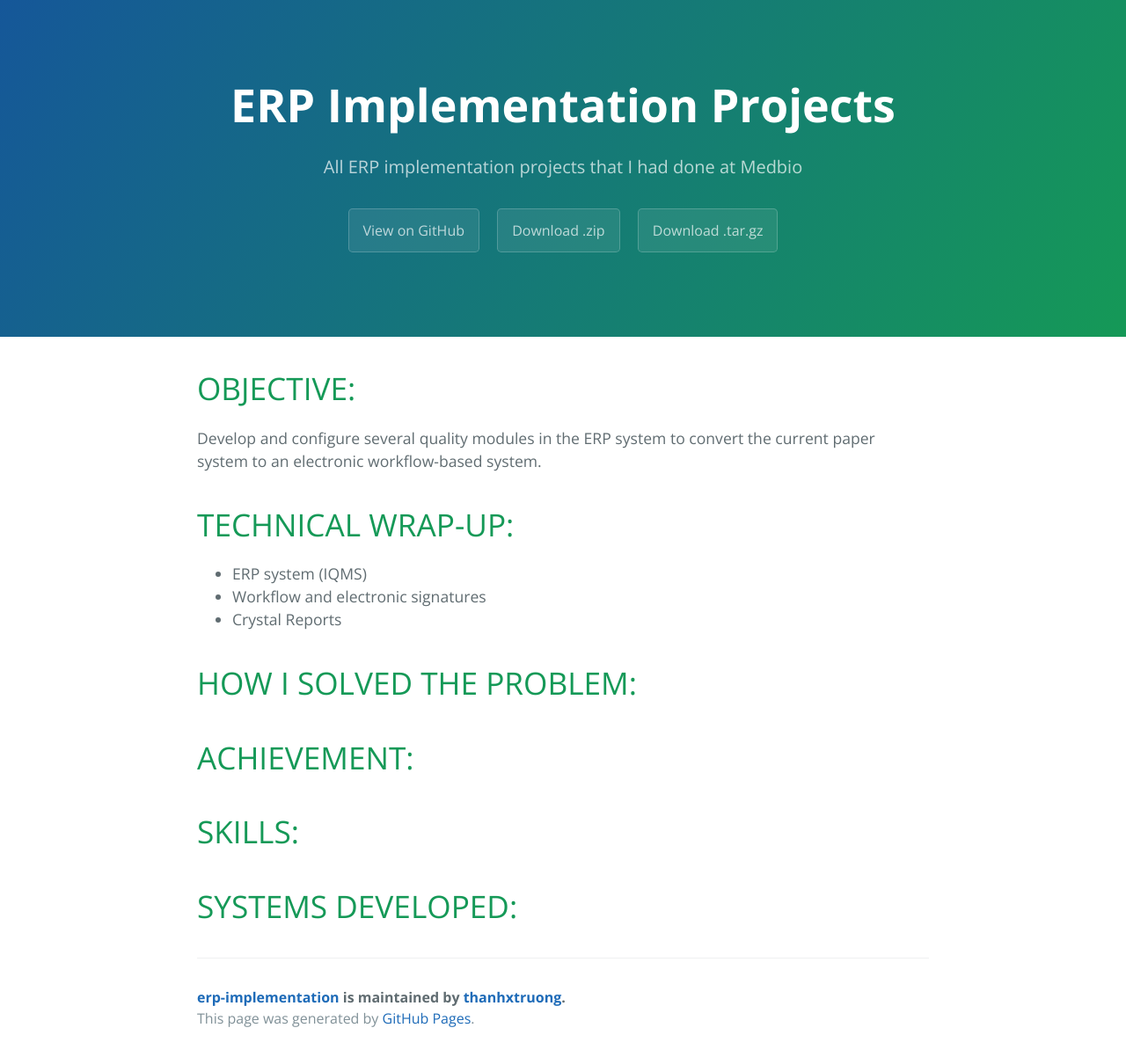
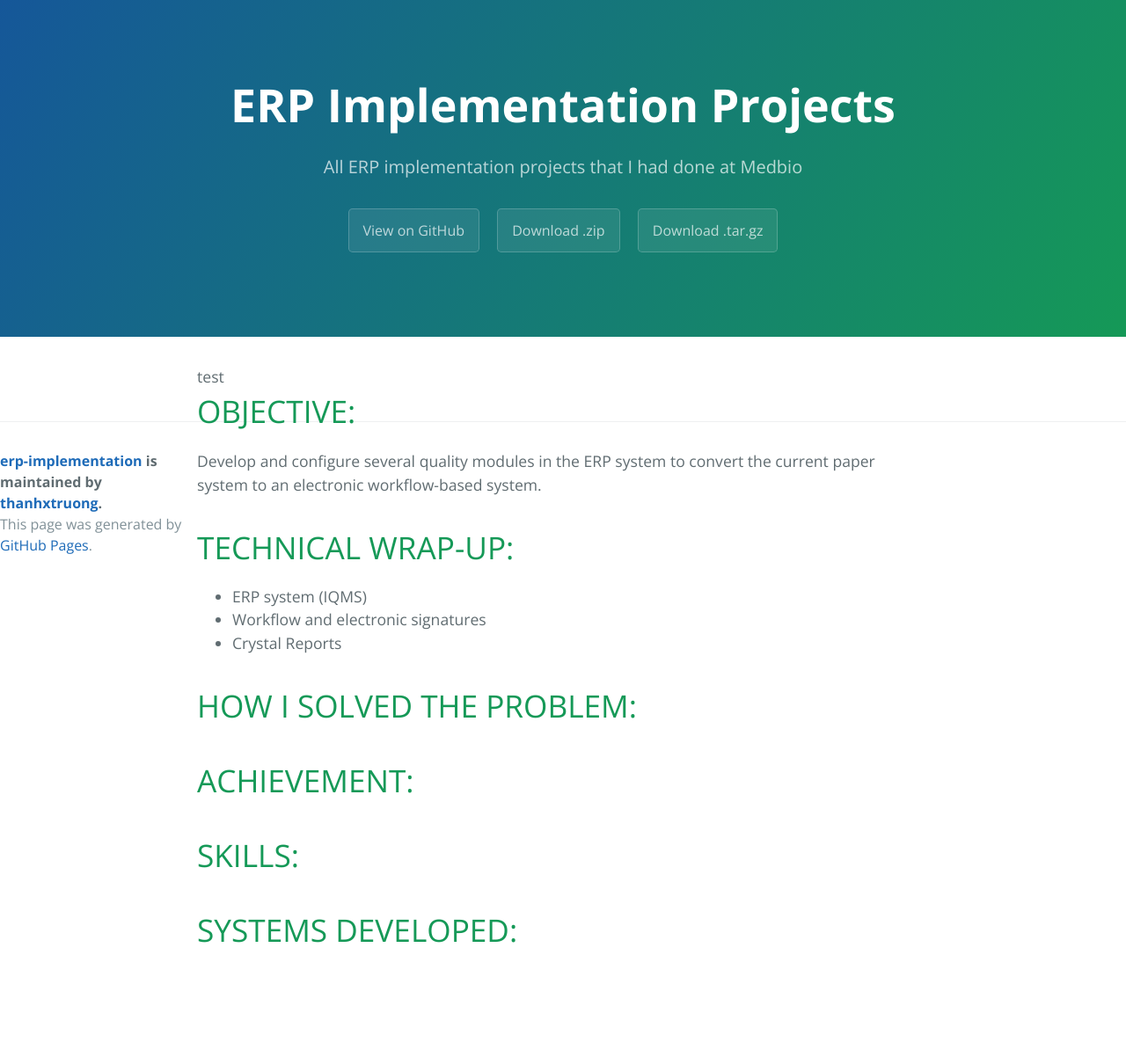
Before and after one commit to thanhxtruong/erp-implementation, a Jekyll site: the page built from docs/index.md, in a window 1280 px wide. Shown: the whole page at 88% size. Built offline with Jekyll 4.4.1, drawn with Linux system fonts in a browser that asks for light colours; our own code applies the rules of GitHub Pages for plain Markdown files; after the commit the page ends 1099 px from its top, so only the background shows below that.

Commit message:
Fixed aside layout

```diff
--- a/docs/_includes/aside.html
+++ b/docs/_includes/aside.html
@@ -1,3 +1,4 @@
-<aside class="aside">
-  {{ content }}
+<aside class="aside float-left">
+  this is a test
+  <!-- {{ content }} -->
 </aside>
--- a/docs/_layouts/default.html
+++ b/docs/_layouts/default.html
@@ -35,18 +35,23 @@
     </header>
 
     <main id="content" class="main-content" role="main">
-      <aside class="">
-        {% include aside.html %}
+      <section>
+        <aside>
+          <div>
+            test
+          </div>
       </aside>
-      <!-- {{ content }} -->
+      <article>
+        {{content}}
+      </article>
+      </section>
+    </main>
 
-
-      <footer class="site-footer">
+    <footer class="site-footer">
         {% if site.github.is_project_page %}
           <span class="site-footer-owner"><a href="{{ site.github.repository_url }}">{{ site.github.repository_name }}</a> is maintained by <a href="{{ site.github.owner_url }}">{{ site.github.owner_name }}</a>.</span>
         {% endif %}
         <span class="site-footer-credits">This page was generated by <a href="https://pages.github.com">GitHub Pages</a>.</span>
       </footer>
-    </main>
   </body>
 </html>
--- a/docs/_sass/normalize.scss
+++ b/docs/_sass/normalize.scss
@@ -30,8 +30,6 @@ body {
  * Correct `block` display not defined for `main` in IE 11.
  */
 
-article,
-aside,
 details,
 figcaption,
 figure,
@@ -44,6 +42,14 @@ nav,
 section,
 summary {
   display: block;
+}
+
+aside {
+  float: left;
+}
+
+article {
+  float: right;
 }
 
 /**
```
